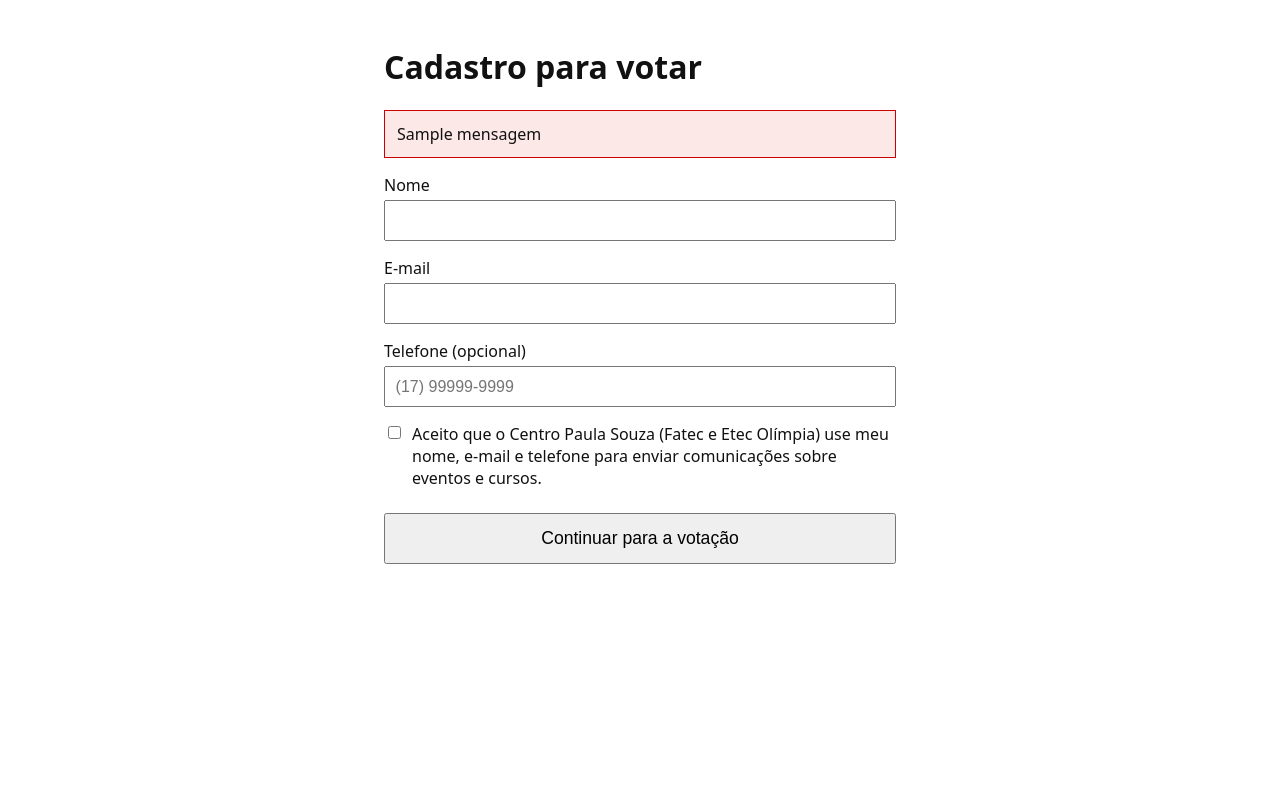
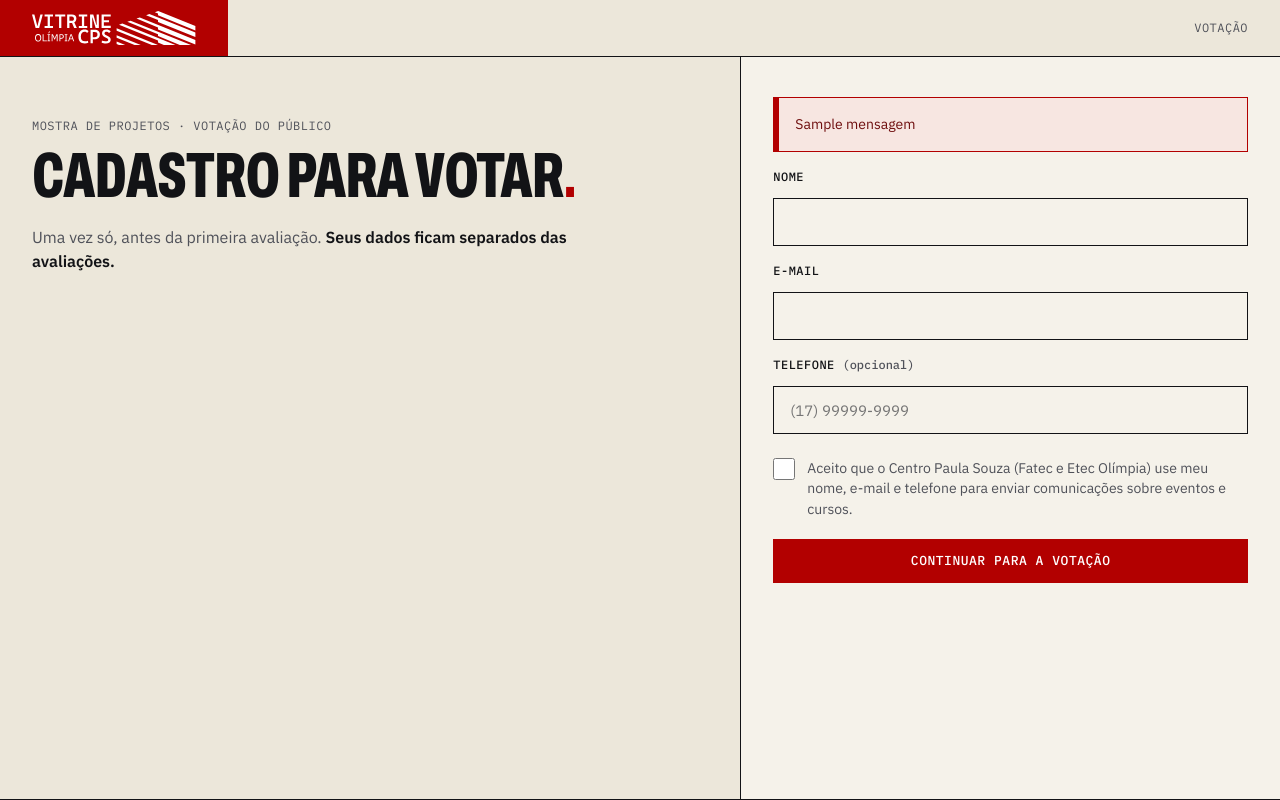
Before and after one commit to guilhermepama/vitrine-cps, a Django app: template votacao/templates/votacao/visitante.html in a window 1280 px wide. Run offline with Django 5.2, Linux system fonts and the light colour scheme; the template is opened without the code that fills it: most values are stand-ins (such as "Sample title", 1, 10 or a date in 2020).

Commit message:
votacao: cadastro do visitante e /entrar no visual da spec 07
- /visitantes na grade da Área do grupo (.acesso): título curto, formulário
  na célula clara; no celular o formulário vem logo abaixo do texto
- mensagem de erro no .alerta, ainda genérica (G12); sem marcação por campo
- checkbox do consentimento com alvo de 22 px; texto da spec 03 inalterado
- /entrar com topo e "Entrando…" no visual novo; script e json_script inalterados
- topo sem link nas duas telas, como na cédula e na estação

Co-Authored-By: Claude Opus 5.5 <noreply@anthropic.com>
Claude-Session: https://claude.ai/code/session_01FCf23QkbjTC1fUascGcJm8

```diff
--- a/static/css/base.css
+++ b/static/css/base.css
@@ -645,6 +645,18 @@ a { color: inherit; }
 }
 
 /* ============================================================
+   CADASTRO DO VISITANTE (/visitantes, spec 03; layout da spec 07)
+   Mesma grade da Área do grupo (.acesso). No celular o texto é curto
+   para o formulário aparecer sem rolar.
+   ============================================================ */
+.visitante .acesso__texto { padding-block: var(--esp-8); }
+@media (min-width: 900px) { .visitante .acesso__texto { padding-block: var(--esp-10); } }
+.visitante__opcional { color: var(--cor-texto-suave); text-transform: none; letter-spacing: 0; }
+.visitante .rotulo + .campo { margin-bottom: var(--esp-2); }
+.visitante__aceite { display: flex; gap: var(--esp-3); align-items: flex-start; margin-top: var(--esp-2); font-size: var(--texto-14); line-height: 1.45; color: var(--cor-texto-suave); cursor: pointer; }
+.visitante__aceite input { flex: none; width: 22px; height: 22px; margin: 0; accent-color: var(--cor-acento); cursor: pointer; }
+
+/* ============================================================
    ÁREA DO GRUPO (spec 02, layout da spec 07)
    ============================================================ */
 .acesso { border-bottom: 1px solid var(--cor-linha); }
--- a/votacao/templates/votacao/visitante.html
+++ b/votacao/templates/votacao/visitante.html
@@ -1,42 +1,52 @@
-<!doctype html>
+{% load static %}<!doctype html>
 <html lang="pt-BR">
 <head>
   <meta charset="utf-8">
   <meta name="viewport" content="width=device-width, initial-scale=1">
   <title>Cadastro do visitante — Vitrine CPS</title>
-  <style>
-    body { margin: 0; font-family: system-ui, sans-serif; color: #111; background: #fff; }
-    main { max-width: 32rem; margin: 0 auto; padding: 1.5rem 1rem; }
-    label { display: block; margin-top: 1rem; }
-    input[type=text], input[type=email], input[type=tel] { display: block; width: 100%; box-sizing: border-box; padding: .6rem; font-size: 1rem; margin-top: .25rem; }
-    .consentimento { display: flex; gap: .5rem; align-items: flex-start; }
-    .erro { padding: .75rem; background: #fde8e8; border: 1px solid #c00; }
-    button { margin-top: 1.5rem; width: 100%; padding: .8rem; font-size: 1.1rem; }
-  </style>
+  {# Visual da spec 07 (mesma grade da Área do grupo). A lógica é da spec 03. #}
+  <link rel="stylesheet" href="{% static 'css/base.css' %}">
 </head>
 <body>
-  <main>
-    <h1>Cadastro para votar</h1>
+  <header class="topo">
+    <div class="container topo__linha">
+      {# Sem link: o visitante não sai do cadastro pelo topo. #}
+      <span class="marca">{% include "partes/logo.svg" %}</span>
+      <span class="topo__selo mono">Votação</span>
+    </div>
+  </header>
+  <main class="tela-cheia">
+    <section class="acesso visitante">
+      <div class="container acesso__grade">
+        <div class="acesso__texto">
+          <p class="mono">Mostra de Projetos · votação do público</p>
+          <h1 class="display">Cadastro para votar<span class="ponto">.</span></h1>
+          <p>Uma vez só, antes da primeira avaliação. <strong>Seus dados ficam separados das avaliações.</strong></p>
+        </div>
+
+        <div class="acesso__cartao">
           {# Mensagem genérica: não diz qual campo nem qual regra barrou (G12). #}
-    {% if mensagem %}<p class="erro" role="alert">{{ mensagem }}</p>{% endif %}
-    <form method="post" action="{% url 'votacao:visitantes' %}">
+          {% if mensagem %}
+          <div class="alerta" role="alert"><p>{{ mensagem }}</p></div>
+          {% endif %}
+          <form method="post" action="{% url 'votacao:visitantes' %}" class="acesso__form">
             {% csrf_token %}
-      <label>Nome
-        <input type="text" name="nome" required maxlength="120" autocomplete="name" value="{{ form.nome.value|default_if_none:'' }}">
-      </label>
-      <label>E-mail
-        <input type="email" name="email" required maxlength="254" autocomplete="email" value="{{ form.email.value|default_if_none:'' }}">
-      </label>
-      <label>Telefone (opcional)
-        <input type="tel" name="telefone" maxlength="20" autocomplete="tel" placeholder="(17) 99999-9999" value="{{ form.telefone.value|default_if_none:'' }}">
-      </label>
+            <label class="rotulo" for="nome">Nome</label>
+            <input class="campo" id="nome" type="text" name="nome" required maxlength="120" autocomplete="name" value="{{ form.nome.value|default_if_none:'' }}">
+            <label class="rotulo" for="email">E-mail</label>
+            <input class="campo" id="email" type="email" name="email" required maxlength="254" autocomplete="email" value="{{ form.email.value|default_if_none:'' }}">
+            <label class="rotulo" for="telefone">Telefone <span class="visitante__opcional">(opcional)</span></label>
+            <input class="campo" id="telefone" type="tel" name="telefone" maxlength="20" autocomplete="tel" placeholder="(17) 99999-9999" value="{{ form.telefone.value|default_if_none:'' }}">
             {# Texto provisório da spec 03; o final vem da coordenação até 20/10 (C11). #}
-      <label class="consentimento">
+            <label class="visitante__aceite">
               <input type="checkbox" name="consentimento" required>
               <span>Aceito que o Centro Paula Souza (Fatec e Etec Olímpia) use meu nome, e-mail e telefone para enviar comunicações sobre eventos e cursos.</span>
             </label>
-      <button type="submit">Continuar para a votação</button>
+            <button class="botao botao--vermelho botao--bloco" type="submit">Continuar para a votação</button>
           </form>
+        </div>
+      </div>
+    </section>
   </main>
 </body>
 </html>
```
Also changed, not shown: votacao/templates/votacao/entrar.html (+17 -7 lines). Lines whose indentation alone changed are shown as unchanged.
